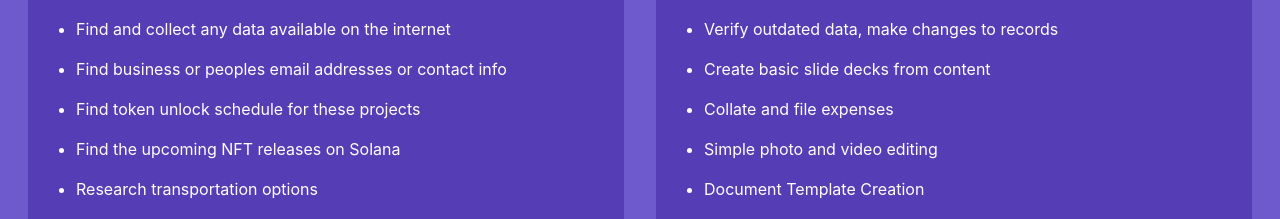
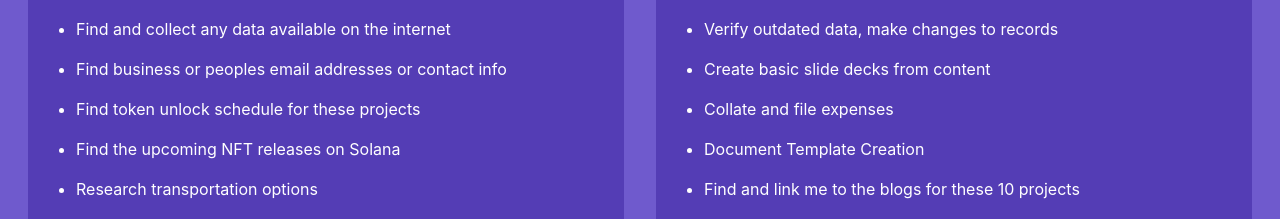
Before and after one commit to humandao-org/PocketAssistantLandingPage, a React (Create React App) app: page / in a window 1280 px wide. Shown: the part 2303-2522 px from the top of the page. Built offline with nearby package versions, Linux system fonts and the light colour scheme.

Commit message:
removed type of task

```diff
--- a/src/pages/content.js
+++ b/src/pages/content.js
@@ -103,7 +103,6 @@ export class Content extends Component {
                     <li class="py-2 text-white">Verify outdated data, make changes to records</li>
                     <li class="py-2 text-white">Create basic slide decks from content</li>
                     <li class="py-2 text-white">Collate and file expenses</li>
-                    <li class="py-2 text-white">Simple photo and video editing</li>
                     <li class="py-2 text-white">Document Template Creation</li>
                     <li class="py-2 text-white">Find and link me to the blogs for these 10 projects</li>
                     <li class="py-2 text-white">Find and list popular YouTube channels and podcasts on P2E gaming</li>
```
